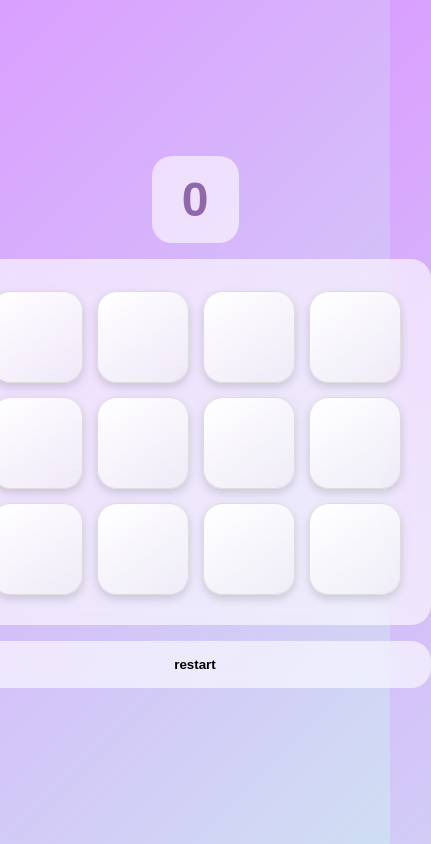
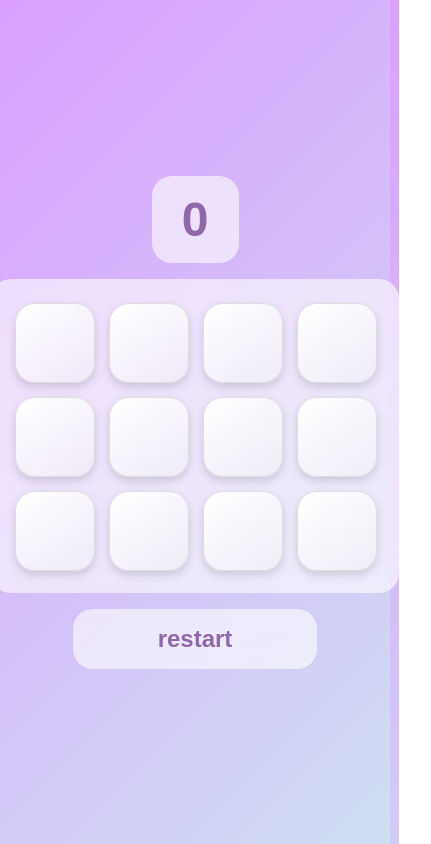
Before and after one commit to Cropsii/Find2pairs, a React (Vite) app: page / in a window 390 px wide. Shown: the whole page, 431 px wide, since content can reach past the window. Built offline with nearby package versions, Linux system fonts and the light colour scheme.

Commit message:
fix
Улучшена отображения на мобильных устройствах

```diff
--- a/src/App.css
+++ b/src/App.css
@@ -1,8 +1,10 @@
+:root {
+  --textMain: #9067a9;
+}
 body {
   margin: 0;
   display: flex;
   flex-direction: column;
-  gap: 1rem;
   height: 100dvh;
   align-items: center;
   justify-content: center;
@@ -16,7 +18,7 @@ body {
 }
 .score {
   padding: 1rem;
-  color: #9067a9;
+  color: var(--textMain);
   background: rgba(255, 255, 255, 0.6);
   text-align: center;
   width: fit-content;
@@ -31,7 +33,7 @@ body {
   width: fit-content;
   grid-template-columns: repeat(4, 1fr);
   gap: 1rem;
-  padding: 2rem;
+  padding: clamp(0.5rem, 1.5rem, 1.5rem);
   background: rgba(255, 255, 255, 0.6);
   backdrop-filter: blur(10px);
   border-radius: 20px;
@@ -42,8 +44,8 @@ body {
 }
 
 .card {
-  width: 90px;
-  height: 90px;
+  width: clamp(60px, 20vw, 90px);
+  aspect-ratio: 1;
   position: relative;
   transform-style: preserve-3d;
   transition: transform 0.6s cubic-bezier(0.175, 0.885, 0.32, 1.4);
@@ -85,6 +87,10 @@ body {
 .restart {
   border: 0;
   padding: 1rem;
+  place-self: center;
+  font-size: clamp(1.5rem,2vw,2rem);
+  color: var(--textMain);
+  width: 60%;
   border-radius: 20px;
   background: rgba(255, 255, 255, 0.6);
   backdrop-filter: blur(10px);
@@ -94,6 +100,6 @@ body {
 .restart:active {
   scale: 0.9;
 }
-.restart:hover{
+.restart:hover {
   opacity: 0.7;
 }
--- a/src/App.jsx
+++ b/src/App.jsx
@@ -38,7 +38,7 @@ function App() {
     }
   }, [flippedCards]);
   const reset = () => {
-    setEmojiPack((prew) => prew.sort(() => Math.random() - 0.5));
+    setEmojiPack((prev) => prev.sort(() => Math.random() - 0.5));
     setBlink(true);
     setFlippedCards([]);
     setScore(0);
@@ -50,7 +50,7 @@ function App() {
     if (flippedCards.includes(index)) {
       return;
     } else {
-      setScore((prew) => (prew += 1));
+      setScore((prev) => (prev += 1));
     }
   };
   return (
```
